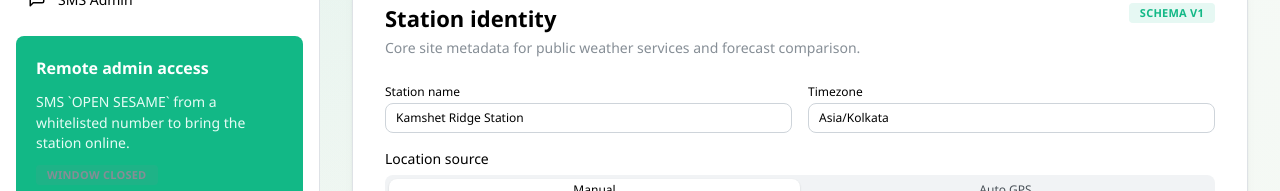
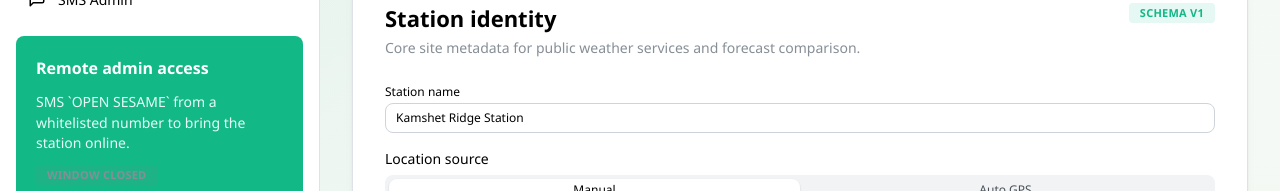
Before and after one commit to ketan/project-guardian, a React (Vite) app in the folder frontend/: page / in a window 1280 px wide. Shown: the part 523-714 px from the top of the page. Built offline with nearby package versions, Linux system fonts and the light colour scheme.

Commit message:
refactor: remove timezone from station config

```diff
--- a/frontend/src/api/generated.ts
+++ b/frontend/src/api/generated.ts
@@ -451,8 +451,6 @@ export interface components {
         };
         StationConfig: {
             stationName: string;
-            /** @example Asia/Kolkata */
-            timezone: string;
             /** @description When true, the device should use the latest valid GPS fix for station coordinates whenever GPS hardware and a valid fix are available. */
             locationFromGPS: boolean;
             /**
--- a/frontend/src/components/sections/StationSection.tsx
+++ b/frontend/src/components/sections/StationSection.tsx
@@ -29,18 +29,11 @@ export function StationSection({ config, updateStationField, setConfig }: Statio
       }
     >
       <Grid>
-        <Grid.Col span={{ base: 12, sm: 6 }}>
+        <Grid.Col span={12}>
           <TextInput
             label="Station name"
             value={config.station.stationName}
             onChange={(event) => updateStationField("stationName", event.currentTarget.value)}
-          />
-        </Grid.Col>
-        <Grid.Col span={{ base: 12, sm: 6 }}>
-          <TextInput
-            label="Timezone"
-            value={config.station.timezone}
-            onChange={(event) => updateStationField("timezone", event.currentTarget.value)}
           />
         </Grid.Col>
         <Grid.Col span={12}>
--- a/frontend/src/data/mockDevice.tsx
+++ b/frontend/src/data/mockDevice.tsx
@@ -21,7 +21,6 @@ export const initialConfig: UiConfig = {
   schemaVersion: 1,
   station: {
     stationName: "Kamshet Ridge Station",
-    timezone: "Asia/Kolkata",
     locationFromGPS: false,
     gpsPollIntervalHours: 6,
     location: {
```
Also changed, not shown: 1 other file (tests, documents, lock files or other folders).
